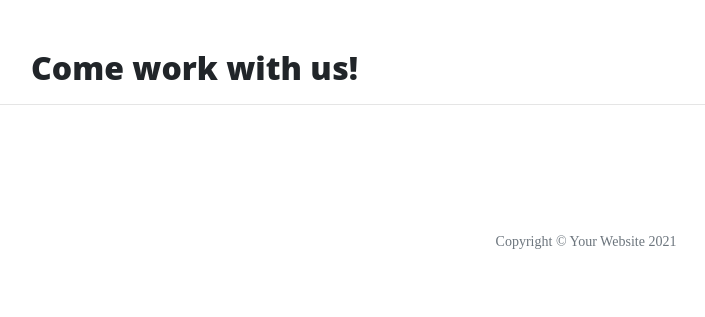
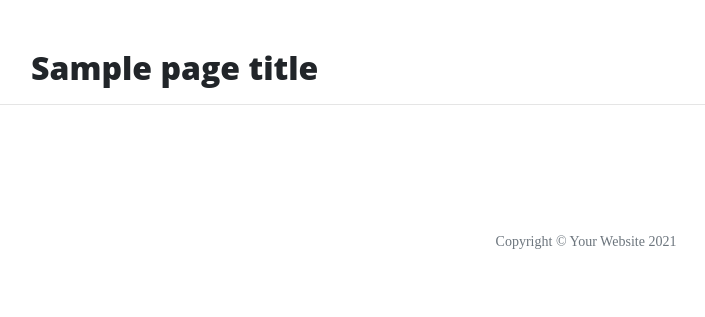
Before and after one commit to waterrot/Hobbit, a Flask app: template templates/careers.html in a window 1280 px wide. Shown: the part 629-946 px from the top of the page, without its empty margins (54-759 px from the left). Run offline with Flask 2, Linux system fonts and the light colour scheme; the template is opened without the code that fills it: most values are stand-ins (such as "Sample title", 1, 10 or a date in 2020); some libraries are stand-ins or nearby versions.

Commit message:
made page title a var

```diff
--- a/run.py
+++ b/run.py
@@ -12,17 +12,17 @@ def index():
 
 @app.route("/about")
 def about():
-    return render_template("about.html")
+    return render_template("about.html", page_title="About")
 
 
 @app.route("/contact")
 def contact():
-    return render_template("contact.html")
+    return render_template("contact.html", page_title="Contact")
 
 
 @app.route("/careers")
 def careers():
-    return render_template("careers.html")
+    return render_template("careers.html", page_title="Careers")
 
 
 if __name__ == "__main__":
--- a/templates/about.html
+++ b/templates/about.html
@@ -1,6 +1,6 @@
 {% extends "base.html" %}
 {% block content %}
-    <h2>About page</h2>
+    <h2>{{ page_title }}</h2>
     <p>
         The formation of the group grew out of a meeting Gandalf had with Thorin in Bree which kindled Thorin's interest in
         recapturing his long lost family inheritance. (Thorin's grandfather had been the king of the Lonely Mountain when
--- a/templates/careers.html
+++ b/templates/careers.html
@@ -1,4 +1,4 @@
 {% extends "base.html" %}
 {% block content %}
-    <h2>Come work with us!</h2>
+    <h2>{{ page_title }}</h2>
 {% endblock %}
--- a/templates/contact.html
+++ b/templates/contact.html
@@ -1,4 +1,4 @@
 {% extends "base.html" %}
 {% block content %}
-    <h2>Contact</h2>
+    <h2>{{ page_title }}</h2>
 {% endblock %}
```
